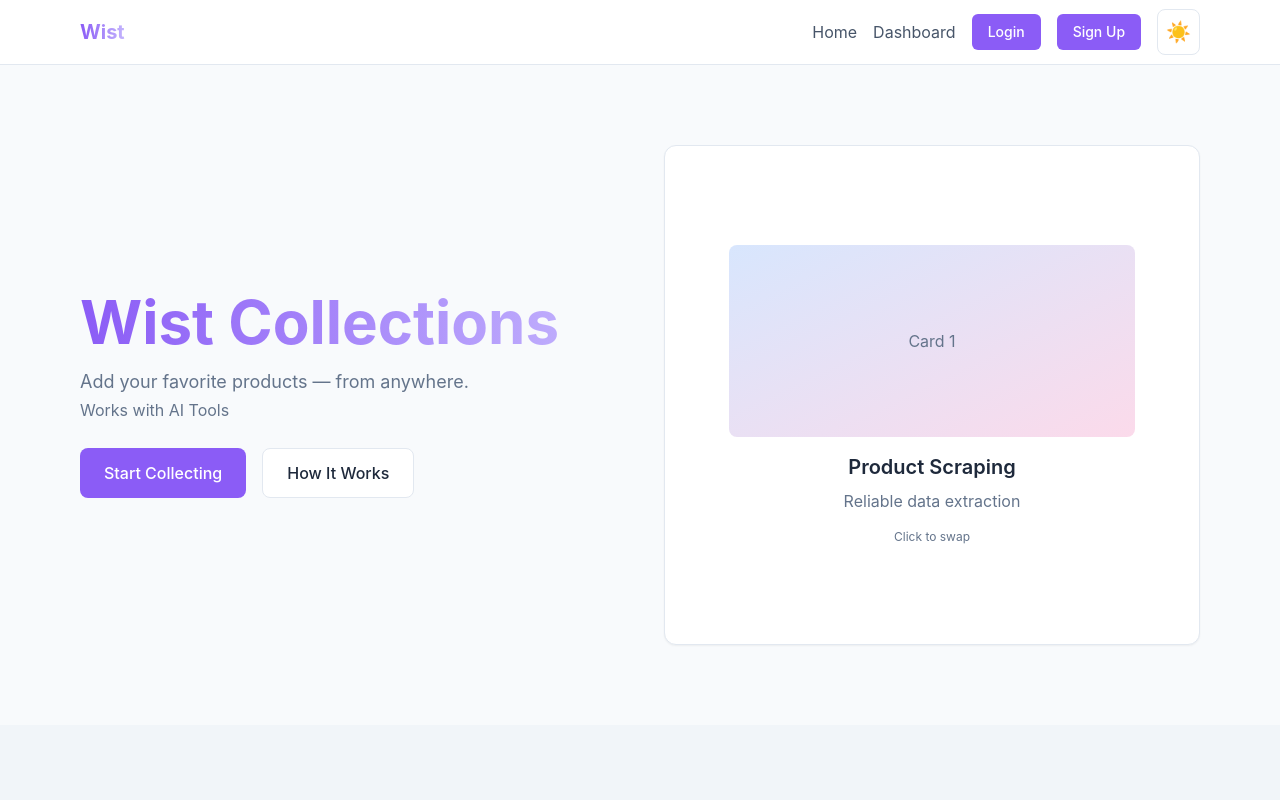
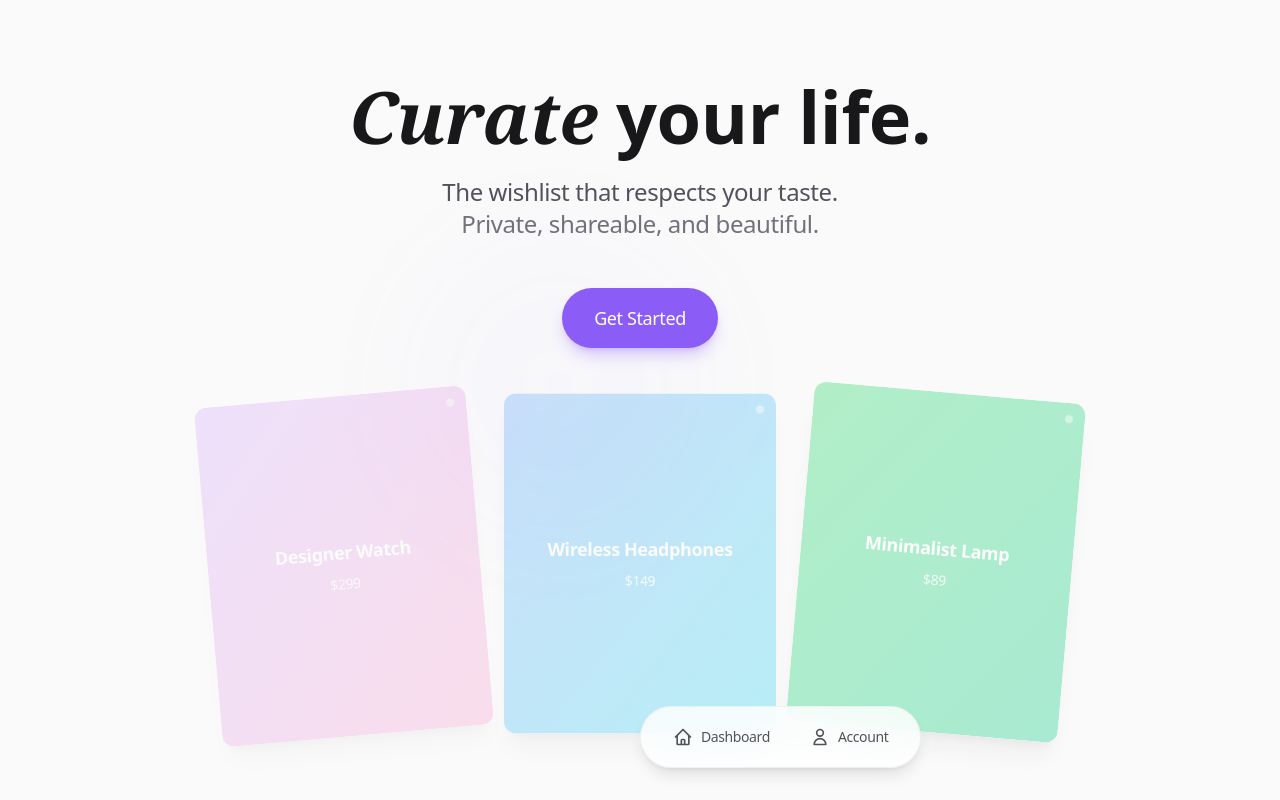
Before and after one commit to YuyenMarcus/Wist, a Next.js app: page / in a window 1280 px wide. Shown: the top 800 px of the page. Built offline with nearby package versions, Linux system fonts and the light colour scheme; no server answers.

Commit message:
Add lavender theme, floating navigation, redesigned account page, and landing page

```diff
--- a/app/layout.tsx
+++ b/app/layout.tsx
@@ -1,6 +1,7 @@
 import type { Metadata } from 'next'
 import '@/styles/globals.css'
 import ThemeProvider from '@/components/layout/ThemeProvider'
+import FloatingNav from '@/components/layout/FloatingNav'
 
 export const metadata: Metadata = {
   title: 'Wist - Product Wishlist Manager',
@@ -17,6 +18,7 @@ export default function RootLayout({
       <body className="bg-zinc-50 font-sans tracking-tight">
         <ThemeProvider>
           {children}
+          <FloatingNav />
         </ThemeProvider>
       </body>
     </html>
--- /dev/null
+++ b/app/page.tsx
@@ -0,0 +1,136 @@
+'use client'
+
+import Link from 'next/link'
+import { motion } from 'framer-motion'
+import { useEffect, useState } from 'react'
+import { supabase } from '@/lib/supabase/client'
+
+// Mock preview cards for the floating preview
+const previewCards = [
+  { title: 'Designer Watch', price: '$299', gradient: 'from-purple-400 to-pink-400' },
+  { title: 'Wireless Headphones', price: '$149', gradient: 'from-blue-400 to-cyan-400' },
+  { title: 'Minimalist Lamp', price: '$89', gradient: 'from-green-400 to-emerald-400' },
+]
+
+export default function LandingPage() {
+  const [user, setUser] = useState<{ id: string } | null>(null)
+
+  useEffect(() => {
+    supabase.auth.getUser().then(({ data: { user } }) => {
+      if (user) {
+        setUser({ id: user.id })
+      }
+    })
+  }, [])
+
+  return (
+    <div className="min-h-screen bg-zinc-50 relative overflow-hidden">
+      {/* Lavender Gradient Orb */}
+      <motion.div
+        initial={{ opacity: 0, scale: 0.8 }}
+        animate={{
+          opacity: 0.2,
+          scale: 1,
+          x: [0, 50, -30, 0],
+          y: [0, -40, 30, 0],
+        }}
+        transition={{
+          duration: 20,
+          repeat: Infinity,
+          ease: 'easeInOut',
+        }}
+        className="absolute top-1/4 left-1/4 w-96 h-96 bg-violet-400 rounded-full blur-3xl pointer-events-none"
+      />
+
+      {/* Content */}
+      <div className="relative z-10 flex flex-col items-center justify-center min-h-screen px-4 py-20">
+        {/* Hero Section */}
+        <motion.div
+          initial={{ opacity: 0, y: 30 }}
+          animate={{ opacity: 1, y: 0 }}
+          transition={{ duration: 0.8, ease: 'easeOut' }}
+          className="text-center max-w-3xl mb-16"
+        >
+          {/* Headline */}
+          <h1 className="text-6xl md:text-7xl font-bold text-zinc-900 mb-6 leading-tight">
+            <span className="font-serif italic">Curate</span>{' '}
+            <span className="font-sans">your life.</span>
+          </h1>
+
+          {/* Subheadline */}
+          <p className="text-xl md:text-2xl text-zinc-600 mb-12 font-light leading-relaxed">
+            The wishlist that respects your taste.
+            <br />
+            <span className="text-zinc-500">Private, shareable, and beautiful.</span>
+          </p>
+
+          {/* CTA Button */}
+          <Link href={user ? '/dashboard' : '/signup'}>
+            <motion.button
+              whileHover={{ scale: 1.05 }}
+              whileTap={{ scale: 0.95 }}
+              className="px-8 py-4 bg-violet-500 text-white rounded-full text-lg font-medium hover:bg-violet-600 transition-colors shadow-lg shadow-violet-500/30"
+            >
+              Get Started
+            </motion.button>
+          </Link>
+        </motion.div>
+
+        {/* Floating Preview Cards */}
+        <motion.div
+          initial={{ opacity: 0, y: 50 }}
+          animate={{ opacity: 1, y: 0 }}
+          transition={{ duration: 1, delay: 0.3, ease: 'easeOut' }}
+          className="grid grid-cols-1 md:grid-cols-3 gap-6 max-w-4xl w-full px-4"
+        >
+          {previewCards.map((card, index) => (
+            <motion.div
+              key={index}
+              initial={{ opacity: 0, y: 30, rotate: -5 + index * 5 }}
+              animate={{
+                opacity: 1,
+                y: [0, -20, 0],
+                rotate: -5 + index * 5,
+              }}
+              transition={{
+                duration: 3,
+                delay: 0.5 + index * 0.2,
+                repeat: Infinity,
+                repeatType: 'reverse',
+                ease: 'easeInOut',
+              }}
+              className="relative aspect-[4/5] rounded-xl overflow-hidden shadow-xl"
+            >
+              {/* Gradient Background */}
+              <div className={`absolute inset-0 bg-gradient-to-br ${card.gradient} opacity-90`} />
+
+              {/* Content */}
+              <div className="absolute inset-0 flex flex-col items-center justify-center p-6 text-white">
+                <div className="text-center">
+                  <h3 className="text-lg font-semibold mb-2">{card.title}</h3>
+                  <p className="text-sm opacity-90">{card.price}</p>
+                </div>
+              </div>
+
+              {/* Decorative Elements */}
+              <div className="absolute top-3 right-3 w-2 h-2 rounded-full bg-white/50" />
+            </motion.div>
+          ))}
+        </motion.div>
+
+        {/* Footer Note */}
+        <motion.p
+          initial={{ opacity: 0 }}
+          animate={{ opacity: 1 }}
+          transition={{ duration: 1, delay: 1 }}
+          className="mt-16 text-sm text-zinc-400 text-center"
+        >
+          Already have an account?{' '}
+          <Link href="/login" className="text-violet-600 hover:text-violet-700 underline">
+            Sign in
+          </Link>
+        </motion.p>
+      </div>
+    </div>
+  )
+}
--- a/components/dashboard/AddItemForm.tsx
+++ b/components/dashboard/AddItemForm.tsx
@@ -155,7 +155,7 @@ export default function AddItemForm() {
       <div className="relative">
         <div
           className={`bg-white rounded-2xl border border-zinc-200 shadow-sm transition-all duration-300 ${
-            isExpanded ? 'shadow-xl border-zinc-300' : ''
+            isExpanded ? 'shadow-xl border-violet-200 ring-2 ring-violet-200' : ''
           }`}
         >
           <div className="flex items-center h-14 px-4">
@@ -167,7 +167,7 @@ export default function AddItemForm() {
                 if (url.trim()) setIsExpanded(true)
               }}
               placeholder="Paste a link to add to wishlist..."
-              className="flex-1 bg-transparent border-none outline-none text-zinc-900 placeholder-zinc-400 text-sm"
+              className="flex-1 bg-transparent border-none outline-none text-zinc-900 placeholder-zinc-400 text-sm focus:ring-0"
               disabled={loading || saving}
             />
             {loading && (
@@ -179,7 +179,7 @@ export default function AddItemForm() {
               <button
                 onClick={handleSave}
                 disabled={saving}
-                className="ml-3 h-8 px-4 bg-zinc-900 text-white rounded-full text-xs font-medium hover:bg-zinc-800 disabled:opacity-50 disabled:cursor-not-allowed transition-colors"
+                className="ml-3 h-8 px-4 bg-violet-500 text-white rounded-full text-xs font-medium hover:bg-violet-600 disabled:opacity-50 disabled:cursor-not-allowed transition-colors focus:ring-2 focus:ring-violet-200"
               >
                 {saving ? 'Adding...' : 'Add'}
               </button>
--- /dev/null
+++ b/components/layout/FloatingNav.tsx
@@ -0,0 +1,91 @@
+'use client'
+
+import { usePathname } from 'next/navigation'
+import Link from 'next/link'
+import { motion } from 'framer-motion'
+import { useEffect, useState } from 'react'
+
+const navItems = [
+  {
+    name: 'Dashboard',
+    href: '/dashboard',
+    icon: (
+      <svg className="w-5 h-5" fill="none" stroke="currentColor" viewBox="0 0 24 24">
+        <path strokeLinecap="round" strokeLinejoin="round" strokeWidth={2} d="M3 12l2-2m0 0l7-7 7 7M5 10v10a1 1 0 001 1h3m10-11l2 2m-2-2v10a1 1 0 01-1 1h-3m-6 0a1 1 0 001-1v-4a1 1 0 011-1h2a1 1 0 011 1v4a1 1 0 001 1m-6 0h6" />
+      </svg>
+    ),
+  },
+  {
+    name: 'Account',
+    href: '/account',
+    icon: (
+      <svg className="w-5 h-5" fill="none" stroke="currentColor" viewBox="0 0 24 24">
+        <path strokeLinecap="round" strokeLinejoin="round" strokeWidth={2} d="M16 7a4 4 0 11-8 0 4 4 0 018 0zM12 14a7 7 0 00-7 7h14a7 7 0 00-7-7z" />
+      </svg>
+    ),
+  },
+]
+
+export default function FloatingNav() {
+  const pathname = usePathname()
+  const [isScrolled, setIsScrolled] = useState(false)
+
+  useEffect(() => {
+    const handleScroll = () => {
+      setIsScrolled(window.scrollY > 50)
+    }
+    window.addEventListener('scroll', handleScroll)
+    return () => window.removeEventListener('scroll', handleScroll)
+  }, [])
+
+  // Don't show on login/signup pages
+  if (pathname?.startsWith('/login') || pathname?.startsWith('/signup') || pathname?.startsWith('/auth')) {
+    return null
+  }
+
+  return (
+    <motion.nav
+      initial={{ y: 100, opacity: 0 }}
+      animate={{ y: 0, opacity: 1 }}
+      transition={{ duration: 0.5, ease: 'easeOut' }}
+      className="fixed bottom-8 left-1/2 -translate-x-1/2 z-50"
+    >
+      <motion.div
+        animate={{
+          scale: isScrolled ? 0.95 : 1,
+        }}
+        transition={{ duration: 0.2 }}
+        className="flex items-center gap-2 px-4 py-3 bg-white/80 backdrop-blur-xl border border-zinc-200/50 rounded-full shadow-lg"
+      >
+        {navItems.map((item) => {
+          const isActive = pathname === item.href
+          return (
+            <Link key={item.href} href={item.href}>
+              <motion.div
+                whileHover={{ scale: 1.1 }}
+                whileTap={{ scale: 0.95 }}
+                className={`relative px-4 py-2 rounded-full transition-colors ${
+                  isActive
+                    ? 'bg-violet-50 text-violet-600'
+                    : 'text-zinc-600 hover:text-zinc-900'
+                }`}
+              >
+                <div className="flex items-center gap-2">
+                  {item.icon}
+                  <span className="text-sm font-medium">{item.name}</span>
+                </div>
+                {isActive && (
+                  <motion.div
+                    layoutId="activeTab"
+                    className="absolute inset-0 bg-violet-50 rounded-full -z-10"
+                    transition={{ type: 'spring', stiffness: 500, damping: 30 }}
+                  />
+                )}
+              </motion.div>
+            </Link>
+          )
+        })}
+      </motion.div>
+    </motion.nav>
+  )
+}
```
Also changed, not shown: app/account/page.tsx (+90 -55 lines).
